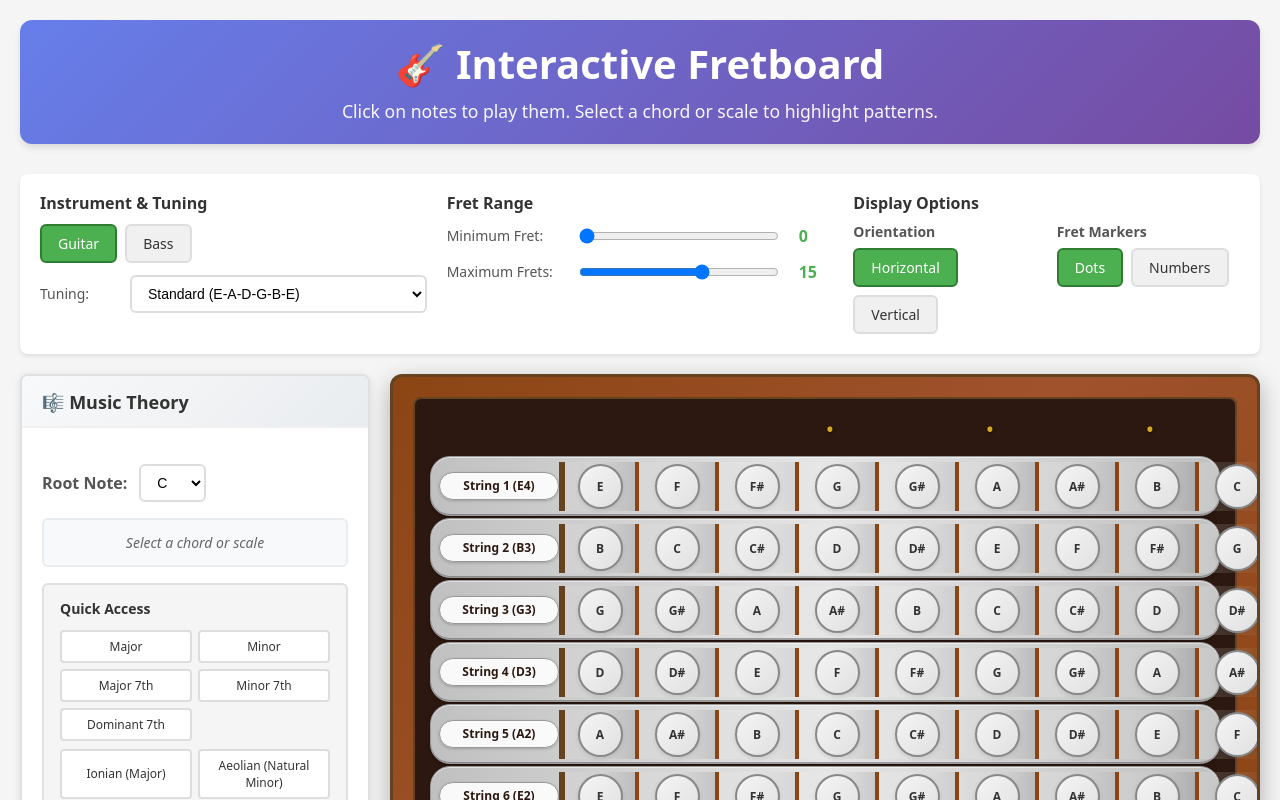
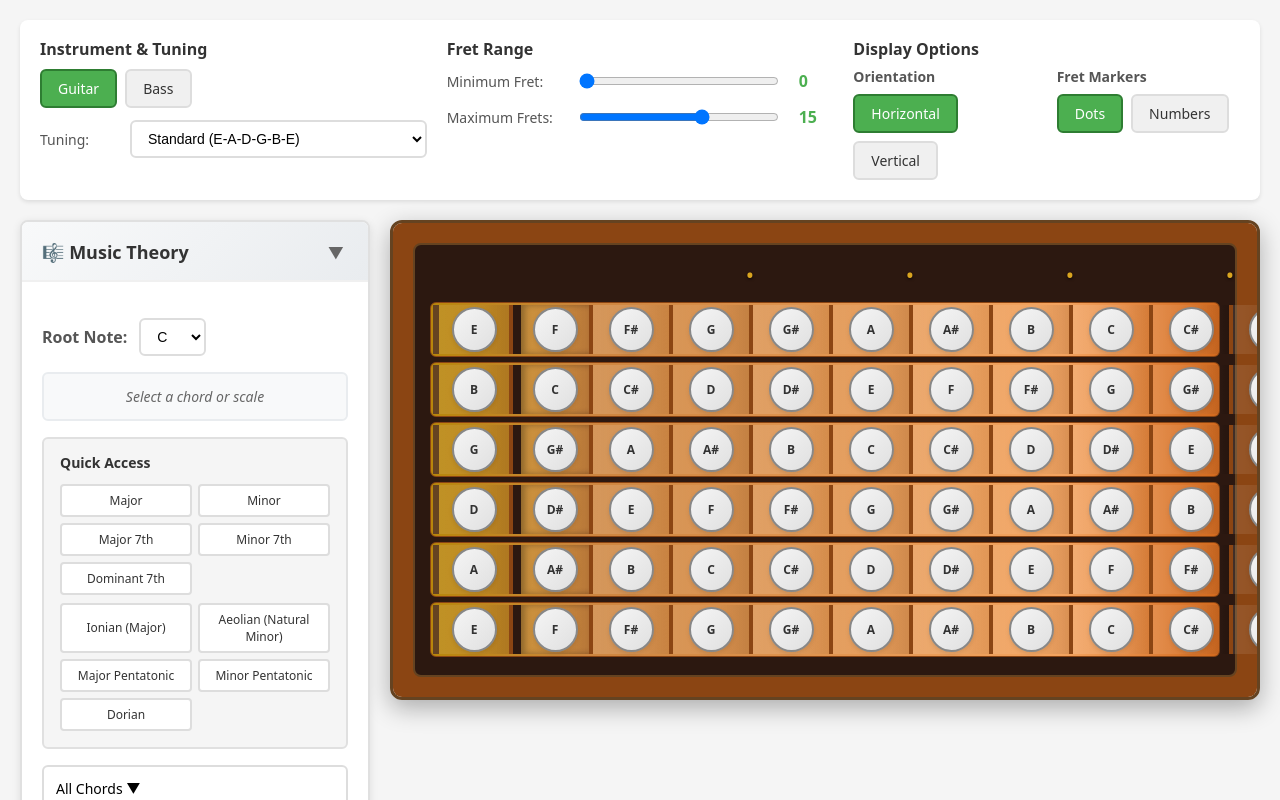
Before and after one commit to umatt1/Strings, a React (Vite) app: page / in a window 1280 px wide. Shown: the top 800 px of the page. Built offline with nearby package versions, Linux system fonts and the light colour scheme.

Commit message:
UI improvements: collapsible music theory panel, remove header banner, fix string labeling, and clean fretboard styling

```diff
--- a/src/App.tsx
+++ b/src/App.tsx
@@ -62,11 +62,6 @@ function App() {
 
   return (
     <div className="app">
-      <header className="app-header">
-        <h1>🎸 Interactive Fretboard</h1>
-        <p>Click on notes to play them. Select a chord or scale to highlight patterns.</p>
-      </header>
-
       <main className="app-main">
         {/* Basic Controls - Always at top */}
         <div className="basic-controls">
--- a/src/components/Fretboard.css
+++ b/src/components/Fretboard.css
@@ -1,6 +1,6 @@
 .fretboard {
   padding: 20px;
-  background: linear-gradient(135deg, #8B4513 0%, #A0522D 50%, #8B4513 100%);
+  background: #8B4513;
   border-radius: 12px;
   overflow-x: auto;
   box-shadow: 0 8px 24px rgba(0, 0, 0, 0.3);
@@ -57,6 +57,16 @@
 .fret-marker-cell.vertical:first-child {
   min-width: 30px;
   min-height: 120px;
+}
+
+.fret-marker-cell.vertical.nut-space {
+  writing-mode: vertical-rl;
+  text-orientation: mixed;
+}
+
+.fret-marker-cell.vertical.nut-space .nut-label {
+  writing-mode: vertical-rl;
+  text-orientation: mixed;
 }
 
 .fret-marker-content {
@@ -124,33 +134,16 @@
   font-weight: 500;
 }
 
+/* String styling */
 .string-row {
   display: flex;
   align-items: center;
-  gap: 0;
-  background: linear-gradient(90deg, #C0C0C0 0%, #E5E5E5 50%, #C0C0C0 100%);
-  padding: 2px 8px;
-  border-radius: 20px;
-  box-shadow:
-    inset 0 1px 0 rgba(255, 255, 255, 0.5),
-    inset 0 -1px 0 rgba(0, 0, 0, 0.3),
-    0 2px 4px rgba(0, 0, 0, 0.2);
-  border: 1px solid #999;
+  background: linear-gradient(90deg, #B8860B 0%, #CD853F 20%, #F4A460 80%, #D2691E 100%);
+  border-radius: 6px;
+  padding: 2px;
+  margin-bottom: 3px;
+  border: 1px solid #8B4513;
   position: relative;
-  height: 60px;
-}
-
-.string-label {
-  min-width: 120px;
-  font-weight: 700;
-  color: #2C1810;
-  font-size: 12px;
-  background: rgba(255, 255, 255, 0.9);
-  padding: 4px 8px;
-  border-radius: 15px;
-  text-align: center;
-  border: 1px solid #999;
-  box-shadow: 0 1px 3px rgba(0, 0, 0, 0.2);
 }
 
 .frets {
@@ -178,6 +171,12 @@
 
 .fret-cell:first-child {
   border-left: 6px solid #654321;
+}
+
+/* Nut representation - subtle divider between open strings (0) and first fret (1) */
+.fret-cell:nth-child(2) {
+  border-left: 8px solid #2C1810;
+  box-shadow: inset 4px 0 6px rgba(0, 0, 0, 0.3);
 }
 
 .fret-cell:nth-child(3),
@@ -224,16 +223,6 @@
   padding: 8px 2px;
 }
 
-.fretboard.vertical .string-label {
-  min-width: auto;
-  writing-mode: vertical-rl;
-  text-orientation: mixed;
-  min-height: 80px;
-  display: flex;
-  align-items: center;
-  justify-content: center;
-}
-
 .fretboard.vertical .frets {
   flex-direction: column;
 }
@@ -250,17 +239,19 @@
   border-top: 6px solid #654321;
 }
 
+/* Nut representation for vertical orientation */
+.fretboard.vertical .fret-cell:nth-child(2) {
+  border-left: none;
+  border-top: 8px solid #2C1810;
+  box-shadow: inset 0 4px 6px rgba(0, 0, 0, 0.3);
+}
+
 /* Responsive design */
 @media (max-width: 768px) {
   .fretboard {
     padding: 10px;
   }
 
-  .string-label {
-    min-width: 80px;
-    font-size: 12px;
-  }
-
   .fret-cell {
     min-width: 40px;
   }
--- a/src/components/Fretboard.tsx
+++ b/src/components/Fretboard.tsx
@@ -27,12 +27,6 @@ export const Fretboard: React.FC<FretboardProps> = ({
 }) => {
   const renderFretMarkers = () => {
     const markers = [];
-
-    // Empty space for string labels
-    markers.push(
-      <div key="label-space" className="fret-marker-cell">
-      </div>
-    );
 
     // Add markers for each fret
     for (let fret = minFret; fret <= numFrets; fret++) {
@@ -92,9 +86,6 @@ export const Fretboard: React.FC<FretboardProps> = ({
 
       return (
         <div key={stringIndex} className="string-row">
-          <div className="string-label">
-            String {stringIndex + 1} ({stringConfig.openNote}{stringConfig.octave})
-          </div>
           <div className="frets">{frets}</div>
         </div>
       );
--- a/src/components/MusicTheoryControls.css
+++ b/src/components/MusicTheoryControls.css
@@ -7,17 +7,50 @@
   height: fit-content;
   position: sticky;
   top: 20px;
+  transition: all 0.3s ease;
+}
+
+.music-theory-controls.collapsed {
+  height: auto;
+}
+
+.theory-header {
+  display: flex;
+  justify-content: space-between;
+  align-items: center;
+  padding: 16px 20px 12px 20px;
+  background: linear-gradient(135deg, #f8f9fa 0%, #e9ecef 100%);
+  border-radius: 6px 6px 0 0;
+  cursor: pointer;
+  border-bottom: 2px solid #f0f0f0;
+  transition: background 0.2s ease;
+}
+
+.theory-header:hover {
+  background: linear-gradient(135deg, #e9ecef 0%, #dee2e6 100%);
 }
 
 .music-theory-controls h3 {
   margin: 0;
-  padding: 16px 20px 12px 20px;
   font-size: 18px;
   color: #333;
   font-weight: 600;
-  border-bottom: 2px solid #f0f0f0;
-  background: linear-gradient(135deg, #f8f9fa 0%, #e9ecef 100%);
-  border-radius: 6px 6px 0 0;
+}
+
+.collapse-button {
+  background: none;
+  border: none;
+  font-size: 16px;
+  color: #666;
+  cursor: pointer;
+  padding: 4px;
+  border-radius: 4px;
+  transition: all 0.2s ease;
+}
+
+.collapse-button:hover {
+  background: rgba(0, 0, 0, 0.1);
+  color: #333;
 }
 
 .theory-content {
--- a/src/components/MusicTheoryControls.tsx
+++ b/src/components/MusicTheoryControls.tsx
@@ -30,6 +30,7 @@ export const MusicTheoryControls: React.FC<MusicTheoryControlsProps> = ({
   const [rootNote, setRootNote] = React.useState<NoteName>('C');
   const [showChordDropdown, setShowChordDropdown] = React.useState(false);
   const [showScaleDropdown, setShowScaleDropdown] = React.useState(false);
+  const [isCollapsed, setIsCollapsed] = React.useState(false);
 
   const handleMusicTheorySelection = (type: ChordType | ScaleType) => {
     const notes = getMusicTheoryNotes(rootNote, type);
@@ -48,6 +49,12 @@ export const MusicTheoryControls: React.FC<MusicTheoryControlsProps> = ({
     setShowScaleDropdown(false);
   };
 
+  const toggleCollapse = () => {
+    setIsCollapsed(!isCollapsed);
+    setShowChordDropdown(false);
+    setShowScaleDropdown(false);
+  };
+
   const handleRootNoteChange = (note: NoteName) => {
     setRootNote(note);
     if (selectedChordScale) {
@@ -61,9 +68,15 @@ export const MusicTheoryControls: React.FC<MusicTheoryControlsProps> = ({
   };
 
   return (
-    <div className="music-theory-controls">
+    <div className={`music-theory-controls ${isCollapsed ? 'collapsed' : ''}`}>
+      <div className="theory-header" onClick={toggleCollapse}>
         <h3>🎼 Music Theory</h3>
+        <button className="collapse-button">
+          {isCollapsed ? '▶' : '▼'}
+        </button>
+      </div>
 
+      {!isCollapsed && (
         <div className="theory-content">
           <div className="root-note-selector">
             <label>Root Note:</label>
@@ -194,6 +207,7 @@ export const MusicTheoryControls: React.FC<MusicTheoryControlsProps> = ({
             </div>
           </div>
         </div>
+        )}
     </div>
   );
 };
```
Lines whose indentation alone changed are shown as unchanged.
